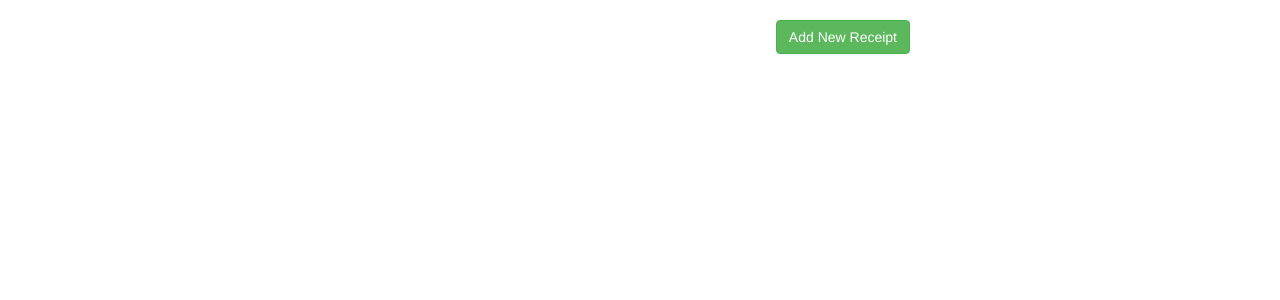
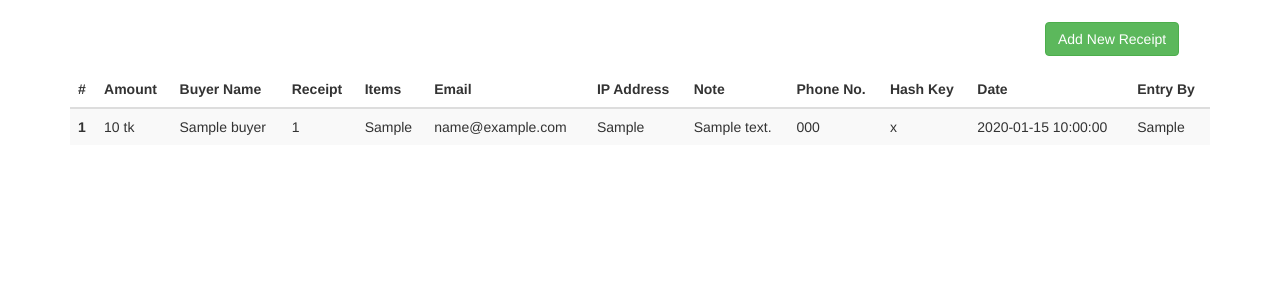
Before and after one commit to Sajib9/simple-form-submission, a PHP site: page / in a window 1280 px wide. Shown: the top 300 px of the page. Run offline with PHP 8.4, Linux system fonts and the light colour scheme; tables that the repository leaves empty or names only in its code hold one stand-in row (values such as "Sample post").

Commit message:
show report

```diff
--- a/application/controller/buyerController.php
+++ b/application/controller/buyerController.php
@@ -69,4 +69,15 @@ class BuyerInfo{
         return $insertId;
 
     }
+
+    public function allInfo(){
+        $buyer_model = new BuyerModel();
+        $getInfo = $buyer_model->getInfo();
+        if(!empty($getInfo))
+            return $getInfo;
+        else
+            return "No data Found";
+
+    }
+
 }
--- a/application/model/buyerModel.php
+++ b/application/model/buyerModel.php
@@ -2,6 +2,47 @@
 require_once('application/config/database.php');
 
 class BuyerModel{
+
+    public function dataValidation($value){
+        $msg = '';
+
+        if(empty($value['amount']) || !is_numeric($value['amount']) ){
+            $msg .= "Amount should not be empty & have to be numeric";
+        }
+        if(empty($value['buyer_name']) || strlen($value['buyer_name']) > 20){
+            $msg .= "Buyer should not be empty Or should not be more than 20 chars";
+        }
+        if(empty($value['receipt_id'])){
+            $msg .= "receipt id should not be null";
+        }
+        if(empty($value['item'])){
+            $msg .= "items should not be null";
+        }
+        if(empty($value['email']) || !filter_var($value['email'], FILTER_VALIDATE_EMAIL)){
+            $msg .= "Email should not be empty Or Invalid email";
+        }
+        if(empty($value['note']) || str_word_count($value['note']) > 30){
+            $msg .= "Note should not be empty Or should not be more than 30 words";
+        }
+        if(empty($value['city']) || strlen($value['city']) > 20){
+            $msg .= "city should not be empty Or should not be more than 20 words";
+        }
+        if(empty($value['phone']) || !is_numeric($value['phone'])){
+            $msg .= "phone should not be empty Or should be numeric";
+        }
+        if(empty($value['enter_by']) || !is_numeric($value['enter_by'])){
+            $msg .= "enter by should not be empty Or should be numeric";
+        }
+
+        if(empty($msg)){
+            return ['resp_code' => 0, 'code'=> 200, 'message' => 'ok'];
+        }else{
+            return ['resp_code' => 1, 'code'=> 422, 'message' => $msg];
+        }
+
+
+    }
+
     public function store($amount,$buyer_name,$receipt_id,$item,$email,$ip,$note,$city,$phn,$hash,$date,$entry_by){
         $conn = new DatabaseConnection();
 
@@ -15,4 +56,19 @@ class BuyerModel{
         return $insertId;
 
     }
+
+    public function getInfo(){
+        $conn = new DatabaseConnection();
+        $this->conn = $conn->databaseConnection();
+
+        $sql = "SELECT * FROM buyers ORDER BY id";
+        $result = $this->conn->query($sql);
+
+        if ($result->num_rows > 0) {
+            while($row = $result->fetch_assoc()) {
+                $resultset[] = $row;
+            }
+        }
+        return $resultset;
+    }
 }
--- a/index.php
+++ b/index.php
@@ -1,3 +1,4 @@
+<?php require_once('application/controller/buyerController.php');?>
 <!DOCTYPE html>
 <html lang="en">
 <head>
@@ -6,16 +7,85 @@
     <meta name="viewport" content="width=device-width, initial-scale=1">
     <link rel="stylesheet" href="https://maxcdn.bootstrapcdn.com/bootstrap/3.4.1/css/bootstrap.min.css">
     <link href="view/css/style.css" type="text/css" rel="stylesheet" />
+<style>
+    table {
+        width: 100%;
+        border-collapse: collapse;
+    }
 
+    .cell-breakAll {
+        word-break: break-all;
+    }
+</style>
 
 
 </head>
 <body>
 
 <div class="container">
-    <div style="text-align: right; margin: 20px 0px 10px; padding-right: 300px;">
-        <a id="btnAddAction" class="btn btn-success" href="view/buyers/buyer_create.php">Add New Receipt</a>
+
+    <div class="row">
+        <div class="form-group col-md-10">
+
+        </div>
+        <div class="form-group col-md-2">
+            <a id="btnAddAction" class="btn btn-success" href="view/buyers/buyer_create.php">Add New Receipt</a>
+        </div>
+        <?php
+            $controllerInstance = new BuyerInfo();
+            $allInfo = $controllerInstance->allInfo();
+
+        ?>
+        <div class="form-group col-md-12">
+            <table class="table table-striped">
+                <thead>
+                <tr>
+                    <th scope="col">#</th>
+                    <th scope="col">Amount</th>
+                    <th scope="col">Buyer Name</th>
+                    <th scope="col">Receipt</th>
+                    <th scope="col">Items</th>
+                    <th scope="col">Email</th>
+                    <th scope="col">IP Address</th>
+                    <th scope="col">Note</th>
+                    <th scope="col">Phone No.</th>
+                    <th scope="col">Hash Key</th>
+                    <th scope="col">Date</th>
+                    <th scope="col">Entry By</th>
+                </tr>
+                </thead>
+                <tbody>
+                <?php
+                    $i = 1;
+                    if(!empty($allInfo)){
+                        foreach ($allInfo as $j=>$info){
+
+                ?>
+                <tr>
+                    <th scope="row"><?php echo $i++; ?></th>
+                    <td><?php echo $info['amount']; ?> tk</td>
+                    <td><?php echo $info['buyer_name']; ?></td>
+                    <td><?php echo $info['receipt_id']; ?></td>
+                    <td><?php echo $info['item']; ?></td>
+                    <td><?php echo $info['email']; ?></td>
+                    <td><?php echo $info['buyer_ip']; ?></td>
+                    <td><?php echo $info['note']; ?></td>
+                    <td><?php echo $info['phone']; ?></td>
+                    <td class="cell-breakAll"><?php echo $info['hash_key']; ?></td>
+                    <td><?php echo $info['entry_at']; ?></td>
+                    <td><?php echo $info['enter_by']; ?></td>
+                </tr>
+
+                <?php
+                        }
+                    }
+                ?>
+                </tbody>
+            </table>
+        </div>
+
     </div>
+
 
 </div>
 <script src="https://code.jquery.com/jquery-3.5.0.js" type="text/javascript"></script>
--- a/route.php
+++ b/route.php
@@ -1,9 +1,10 @@
 <?php
 require_once('application/controller/buyerController.php');
+require_once('application/model/buyerModel.php');
 
 if ($_SERVER['REQUEST_METHOD'] == 'POST') {
-    $validate = new ServerValidation();
-    $validate_result =$validate->validate($_POST);
+    $validate = new BuyerModel();
+    $validate_result =$validate->dataValidation($_POST);
 
     if($validate_result['resp_code'] == 1){
         echo json_encode($validate_result);
--- a/view/css/style.css
+++ b/view/css/style.css
@@ -8,3 +8,6 @@
     text-align: center;
     font-size: 22px;
 }
+#btnAddAction{
+    margin-top: 22px;
+}
```
